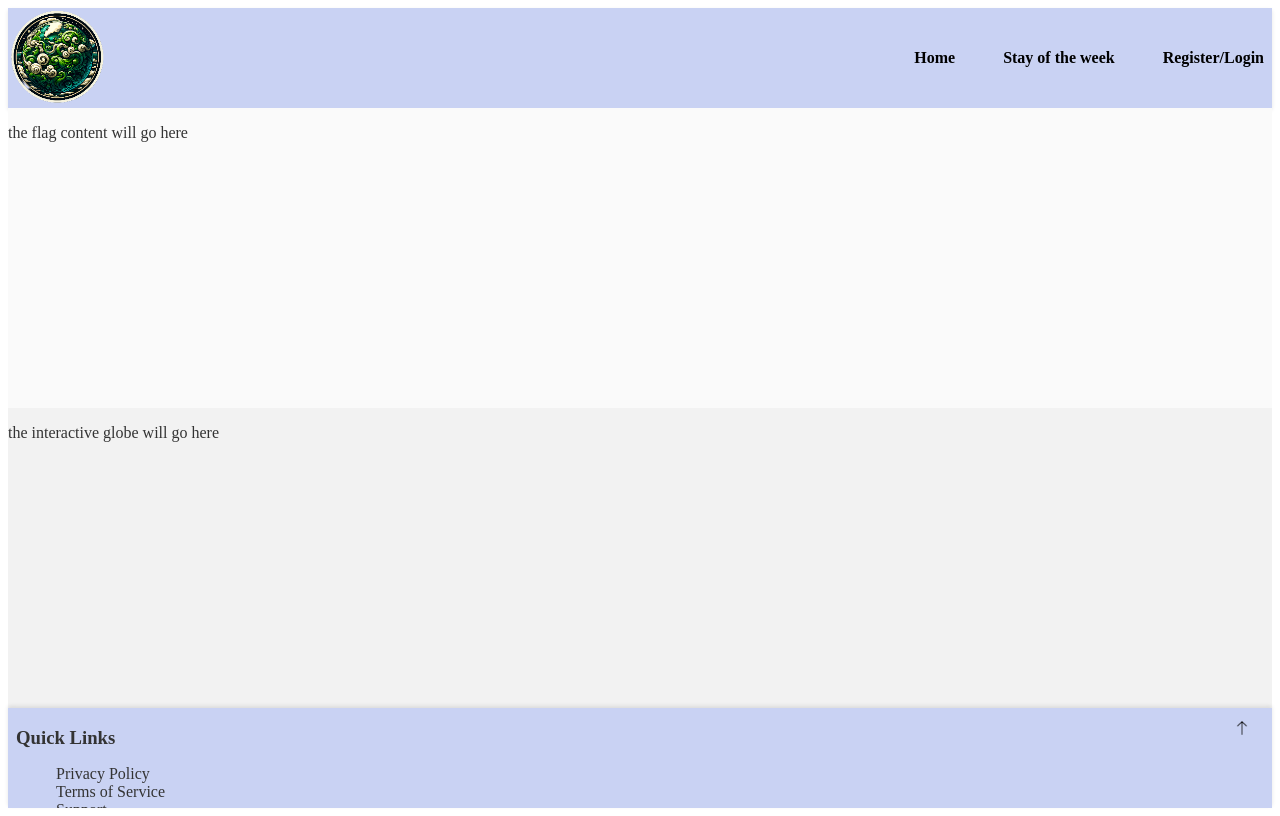
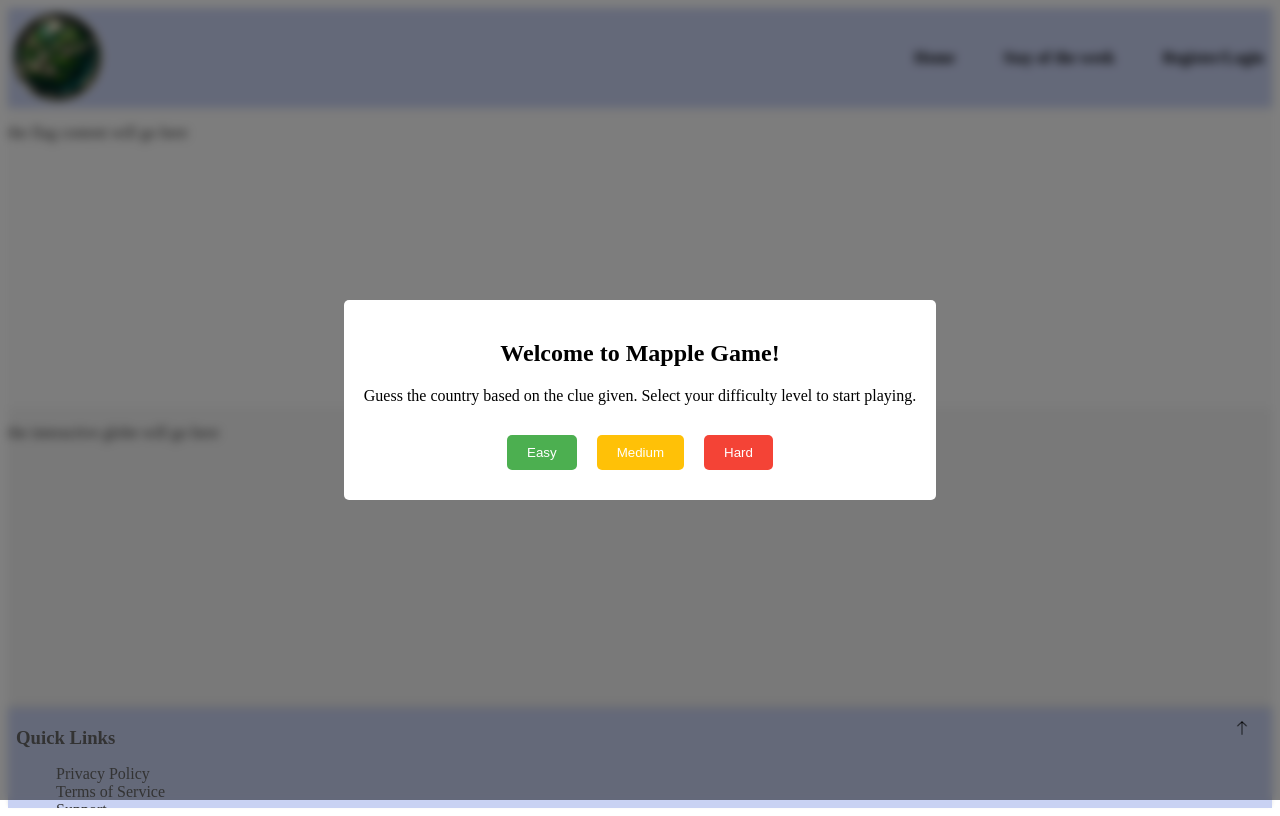
Before and after one commit to WuTangLan1/Mapple, a Vue app: page / in a window 1280 px wide. Built offline with nearby package versions, Linux system fonts and the light colour scheme.

Commit message:
Modal displaying, fetchCountries service has been added

```diff
--- a/src/App.vue
+++ b/src/App.vue
@@ -3,17 +3,25 @@
 <script>
 import TopHeader from './components/homedir/topheader.vue';
 import BottomFooter from './components/homedir/bottomfooter.vue';
+import StartModal from './components/homedir/startModal.vue'
 
 export default {
   components: {
     TopHeader,
-    BottomFooter
+    BottomFooter,
+    StartModal
+  },
+  methods: {
+    setDifficulty(level) {
+      console.log("Difficulty selected:", level);
+    }
   }
 }
 </script>
 
 <template>
   <div id="app">
+    <start-modal @difficultySelected="setDifficulty"/>
     <top-header/>
     <div class="router-view-container">
       <router-view/>
--- a/src/components/homedir/startModal.vue
+++ b/src/components/homedir/startModal.vue
@@ -1,14 +1,78 @@
 <!-- This is the code for the startModal.vue component  -->
 
-<script>
+<template>
+    <div class="modal-backdrop" v-if="isVisible">
+      <div class="modal-content">
+        <h2>Welcome to Mapple Game!</h2>
+        <p>Guess the country based on the clue given. Select your difficulty level to start playing.</p>
+        <div class="buttons-container">
+          <button @click="selectDifficulty('easy')" class="button-easy">Easy</button>
+          <button @click="selectDifficulty('medium')" class="button-medium">Medium</button>
+          <button @click="selectDifficulty('hard')" class="button-hard">Hard</button>
+        </div>
+      </div>
+    </div>
+  </template>
 
-</script>
+  <script>
+  export default {
+    data() {
+      return {
+        isVisible: true,
+      };
+    },
+    methods: {
+      selectDifficulty(level) {
+        this.$emit('difficultySelected', level);
+        this.isVisible = false;
+      },
+    },
+  };
+  </script>
 
-<template>
+  <style scoped>
+  .modal-backdrop {
+    position: fixed;
+    top: 0;
+    left: 0;
+    width: 100%;
+    height: 100%;
+    background-color: rgba(0, 0, 0, 0.5);
+    backdrop-filter: blur(5px);
+    display: flex;
+    justify-content: center;
+    align-items: center;
+  }
 
+  .modal-content {
+    background-color: white;
+    padding: 20px;
+    border-radius: 5px;
+    text-align: center;
+  }
 
-</template>
+  .buttons-container {
+    margin-top: 20px;
+  }
 
-<style scoped>
+  .button-easy, .button-medium, .button-hard {
+    margin: 10px;
+    padding: 10px 20px;
+    border: none;
+    border-radius: 5px;
+    color: white;
+    cursor: pointer;
+  }
 
-</style>
+  .button-easy {
+    background-color: #4CAF50; /* Green */
+  }
+
+  .button-medium {
+    background-color: #FFC107; /* Amber */
+  }
+
+  .button-hard {
+    background-color: #F44336; /* Red */
+  }
+  </style>
--- /dev/null
+++ b/src/services/fetchCountries.js
@@ -0,0 +1 @@
+// this is the code for the src\services\fetchCountries.js
```
